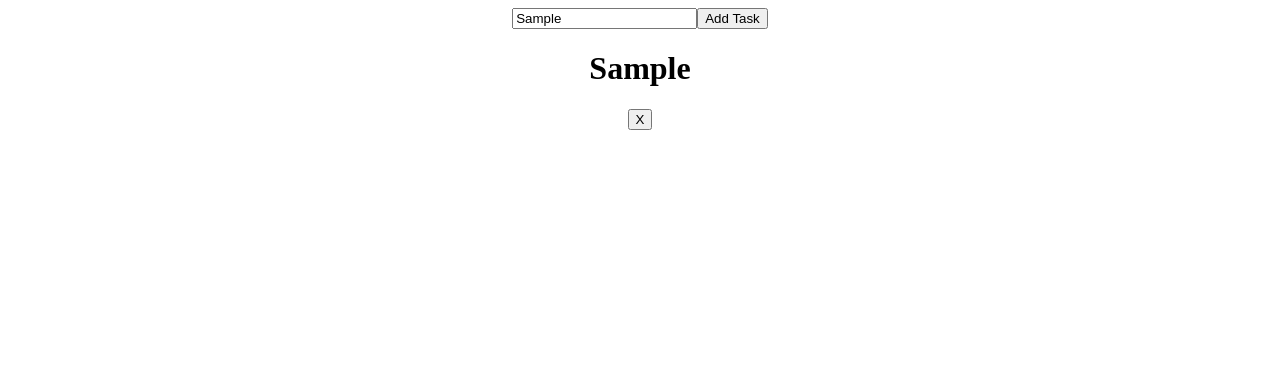
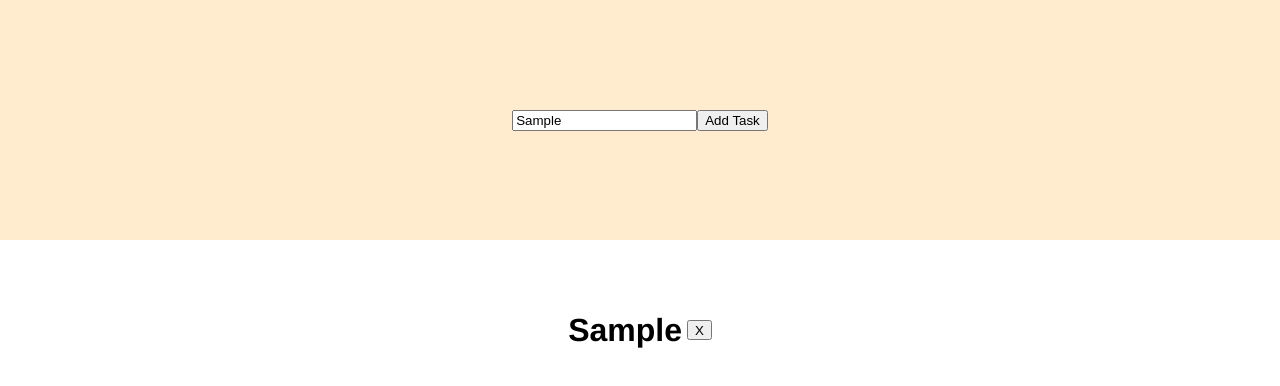
Before and after one commit to RodicaNegura/to-do-list-react, a React (Create React App) app: page / in a window 1280 px wide. Both pictures are taken after typing "Sample" into the empty fields and a click on the button "Add Task". Shown: the top 386 px of the page. Built offline with nearby package versions, Linux system fonts and the light colour scheme.

Commit message:
create task.js component for the project

```diff
--- a/src/App.css
+++ b/src/App.css
@@ -1,8 +1,51 @@
 .App {
+  display: flex;
+  align-items: center;
+  flex-direction: column;
+  width: 100vw;
+  font-family:'Franklin Gothic Medium', 'Arial Narrow', Arial, sans-serif;
+}
+
+body {
+  margin: 0;
+  padding: 0;
+}
+
+.addTask {
+  height: 30vh;
+  background-color: blanchedalmond;
+  width: 100%;
+  display: flex;
+  justify-content: center;
+  align-items: center;
+}
+
+.list {
+  height: auto;
+  width: 100%;
+  display: flex;
+  align-items: center;
+  padding-top: 50px;
+  flex-direction: column;
+}
+
+.task {
+  width: 500px;
+  height: 50px;
+  display: flex;
+  margin: 15px;
+  align-items: center;
+  justify-content: center;
+}
+
+.task button {
+  width: auto;
+  height: 20px;
+  margin-left: 5px;
   text-align: center;
 }
 
-.App-logo {
+/* .App-logo {
   height: 40vmin;
   pointer-events: none;
 }
@@ -26,13 +69,13 @@
 
 .App-link {
   color: #61dafb;
-}
+} */
 
-@keyframes App-logo-spin {
+/* @keyframes App-logo-spin {
   from {
     transform: rotate(0deg);
   }
   to {
     transform: rotate(360deg);
   }
-}
+} */
--- a/src/App.js
+++ b/src/App.js
@@ -1,5 +1,6 @@
 import './App.css';
 import { useState } from 'react';
+import  {Task } from '../src/task';
 
 function App() {
 
@@ -15,7 +16,7 @@
       const task = {
         id: todoList.length === 0 ? 1 : todoList[todoList.length - 1].id + 1,
         taskName: newTask,
-      }
+      };
       setTodoList([...todoList, task]);
     };
 
@@ -42,13 +43,8 @@
       </div>
       <div className='list'>
         {todoList.map((task) => {
-          return(
-            <div>
-              <h1>{task.taskName}</h1>
-              <button onClick={() => deleteTask(task.id)}>X</button>
-            </div>
-          )
-       })}
+          return <Task taskName={task.taskName} id={task.id} deleteTask={deleteTask}/>
+        })}
       </div>
     </div>
   );
--- /dev/null
+++ b/src/task.js
@@ -0,0 +1,8 @@
+export const Task = (props) => {
+  return(
+    <div className='task'>
+      <h1>{props.taskName}</h1>
+      <button onClick={() => props.deleteTask(props.id)}>X</button>
+    </div>
+  );
+};
```
